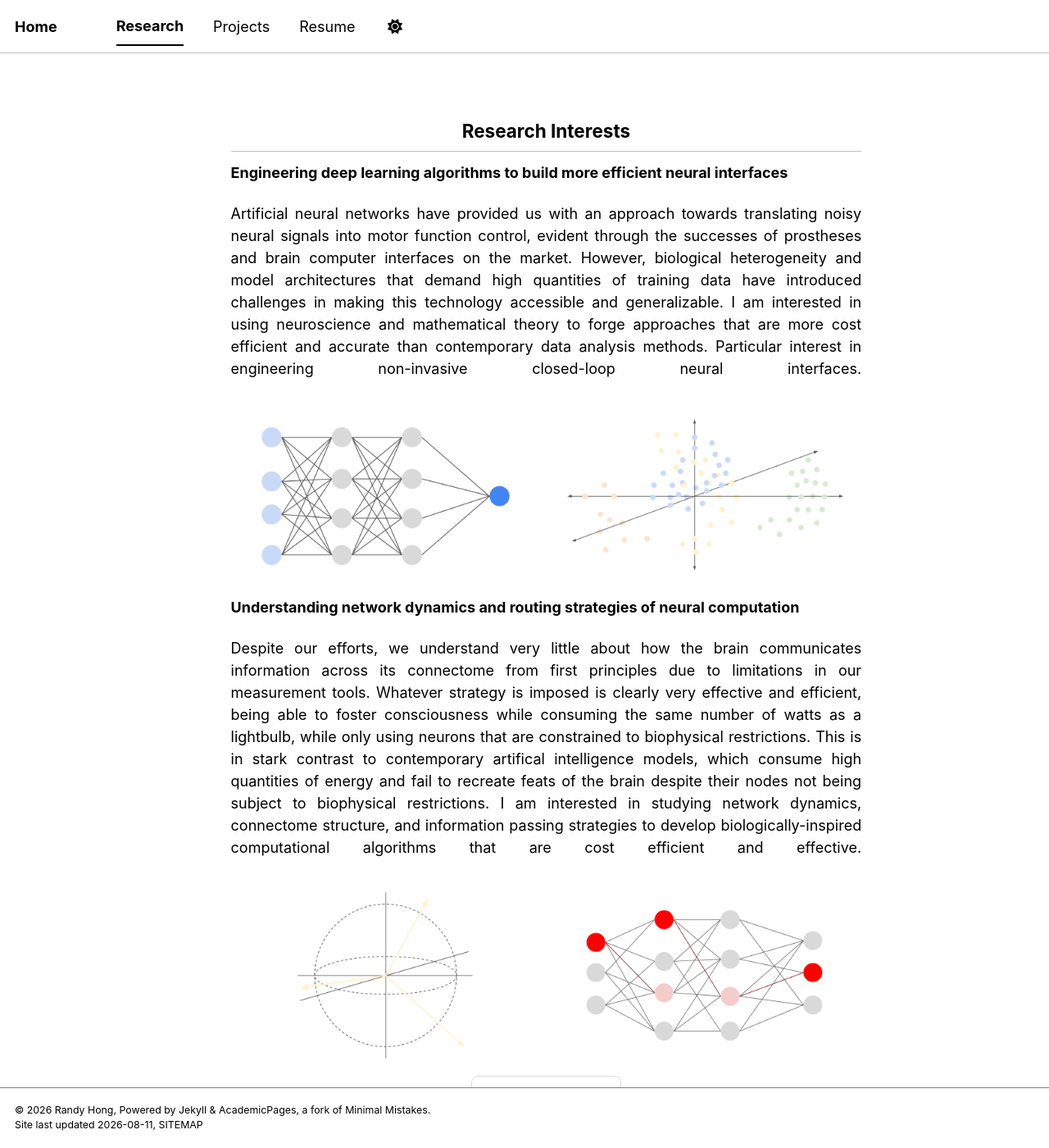
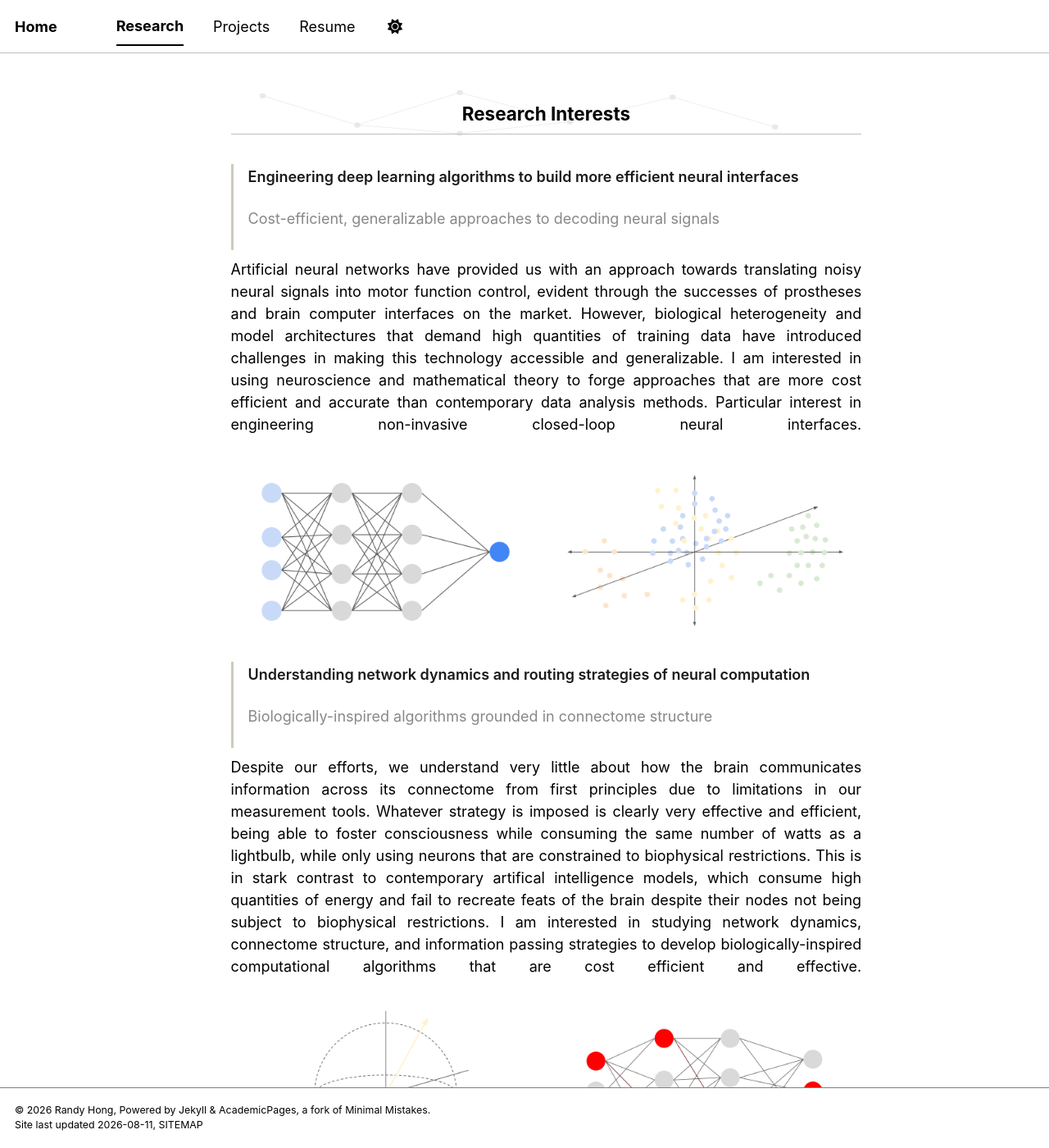
Before and after one commit to randyhongg/randyhongg.github.io, a Jekyll site: the page built from _pages/research.md, in a window 1280 px wide and 1400 px high. Shown: the whole window at 82% size. Built offline with Jekyll 4.4.1, drawn with Linux system fonts in a browser that asks for light colours; a style sheet for code colours, icons or effects is not loaded.

Commit message:
Update research.md

```diff
--- a/_pages/research.md
+++ b/_pages/research.md
@@ -7,6 +7,41 @@ author_profile: false
 <style>
 .page__title {
   display: none;
+}
+.research-hero {
+  position: relative;
+  padding: 24px 0 8px;
+  overflow: hidden;
+}
+.research-hero svg {
+  position: absolute;
+  top: 0;
+  left: 0;
+  width: 100%;
+  height: 100%;
+  opacity: 0.18;
+  z-index: 0;
+}
+.research-hero h2 {
+  position: relative;
+  z-index: 1;
+  margin: 0;
+}
+.research-section {
+  border-left: 3px solid #cfc9bb;
+  padding: 2px 0 2px 18px;
+  margin: 28px 0 10px;
+}
+.research-section-title {
+  font-size: 17px;
+  font-weight: 600;
+  margin: 0 0 4px;
+  color: #1a1a1a;
+}
+.research-section-subtitle {
+  font-size: 13px;
+  color: #888;
+  margin: 0;
 }
 .cta-button-wrap {
   text-align: center;
@@ -31,10 +66,31 @@ author_profile: false
   transform: translateY(-2px);
 }
 </style>
-## Research Interests
-{: style="text-align: center;"}
 
-**Engineering deep learning algorithms to build more efficient neural interfaces**
+<div class="research-hero">
+  <svg viewBox="0 0 800 90" preserveAspectRatio="none">
+    <line x1="40" y1="20" x2="160" y2="65" stroke="#999" stroke-width="1"></line>
+    <line x1="160" y1="65" x2="290" y2="15" stroke="#999" stroke-width="1"></line>
+    <line x1="290" y1="15" x2="430" y2="60" stroke="#999" stroke-width="1"></line>
+    <line x1="160" y1="65" x2="290" y2="78" stroke="#999" stroke-width="1"></line>
+    <line x1="430" y1="60" x2="560" y2="22" stroke="#999" stroke-width="1"></line>
+    <line x1="560" y1="22" x2="690" y2="68" stroke="#999" stroke-width="1"></line>
+    <line x1="290" y1="78" x2="430" y2="60" stroke="#999" stroke-width="1"></line>
+    <circle cx="40" cy="20" r="4" fill="#888"></circle>
+    <circle cx="160" cy="65" r="4" fill="#888"></circle>
+    <circle cx="290" cy="15" r="4" fill="#888"></circle>
+    <circle cx="290" cy="78" r="4" fill="#888"></circle>
+    <circle cx="430" cy="60" r="4" fill="#888"></circle>
+    <circle cx="560" cy="22" r="4" fill="#888"></circle>
+    <circle cx="690" cy="68" r="4" fill="#888"></circle>
+  </svg>
+  <h2 style="text-align: center;">Research Interests</h2>
+</div>
+
+<div class="research-section">
+  <p class="research-section-title">Engineering deep learning algorithms to build more efficient neural interfaces</p>
+  <p class="research-section-subtitle">Cost-efficient, generalizable approaches to decoding neural signals</p>
+</div>
 
 <div style="text-align: justify; text-align-last: justify; margin-bottom: 2rem;">
 
@@ -47,7 +103,10 @@ Artificial neural networks have provided us with an approach towards translating
   <img src="../images/data_plot_visual.png" style="width: 49%; border-radius: 6px;">
 </div>
 
-**Understanding network dynamics and routing strategies of neural computation**
+<div class="research-section">
+  <p class="research-section-title">Understanding network dynamics and routing strategies of neural computation</p>
+  <p class="research-section-subtitle">Biologically-inspired algorithms grounded in connectome structure</p>
+</div>
 
 <div style="text-align: justify; text-align-last: justify; margin-bottom: 2rem;">
 
```
